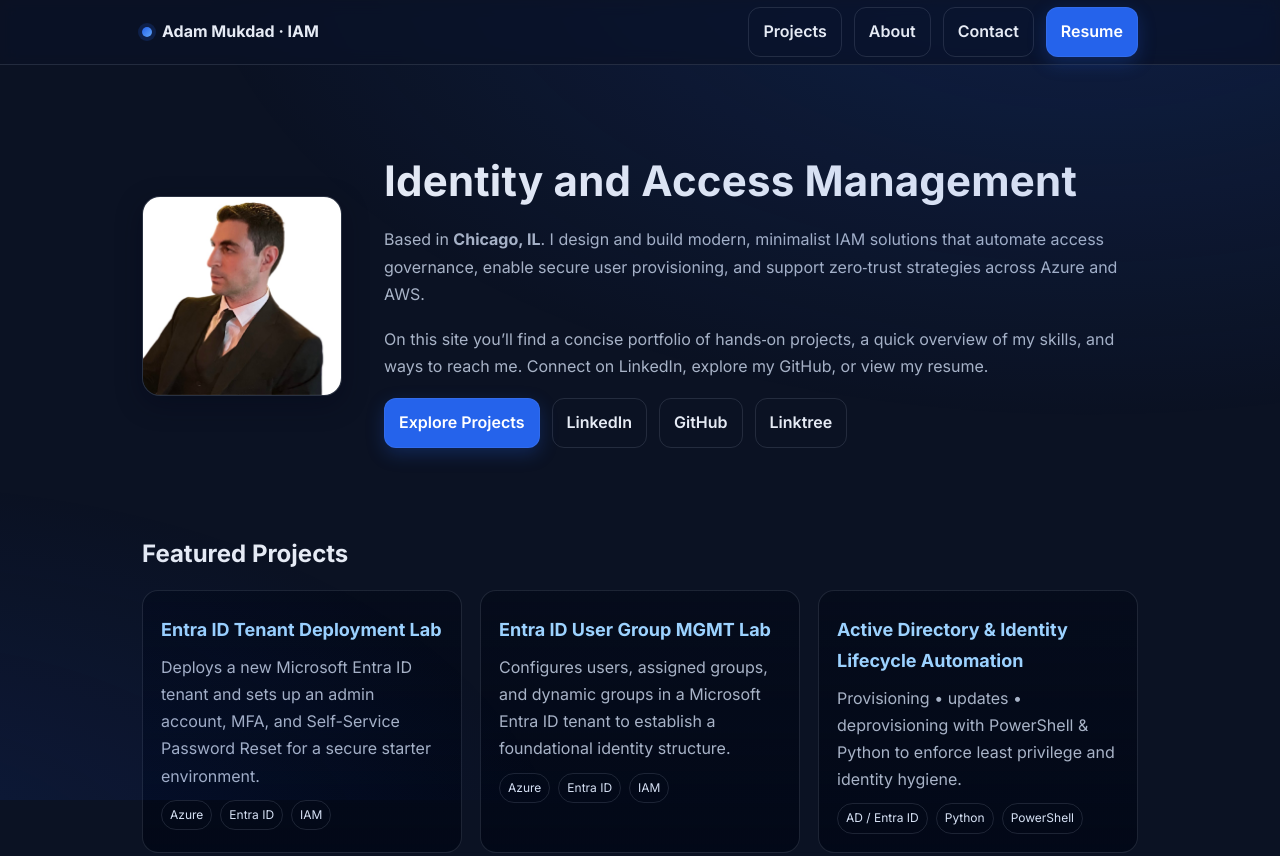
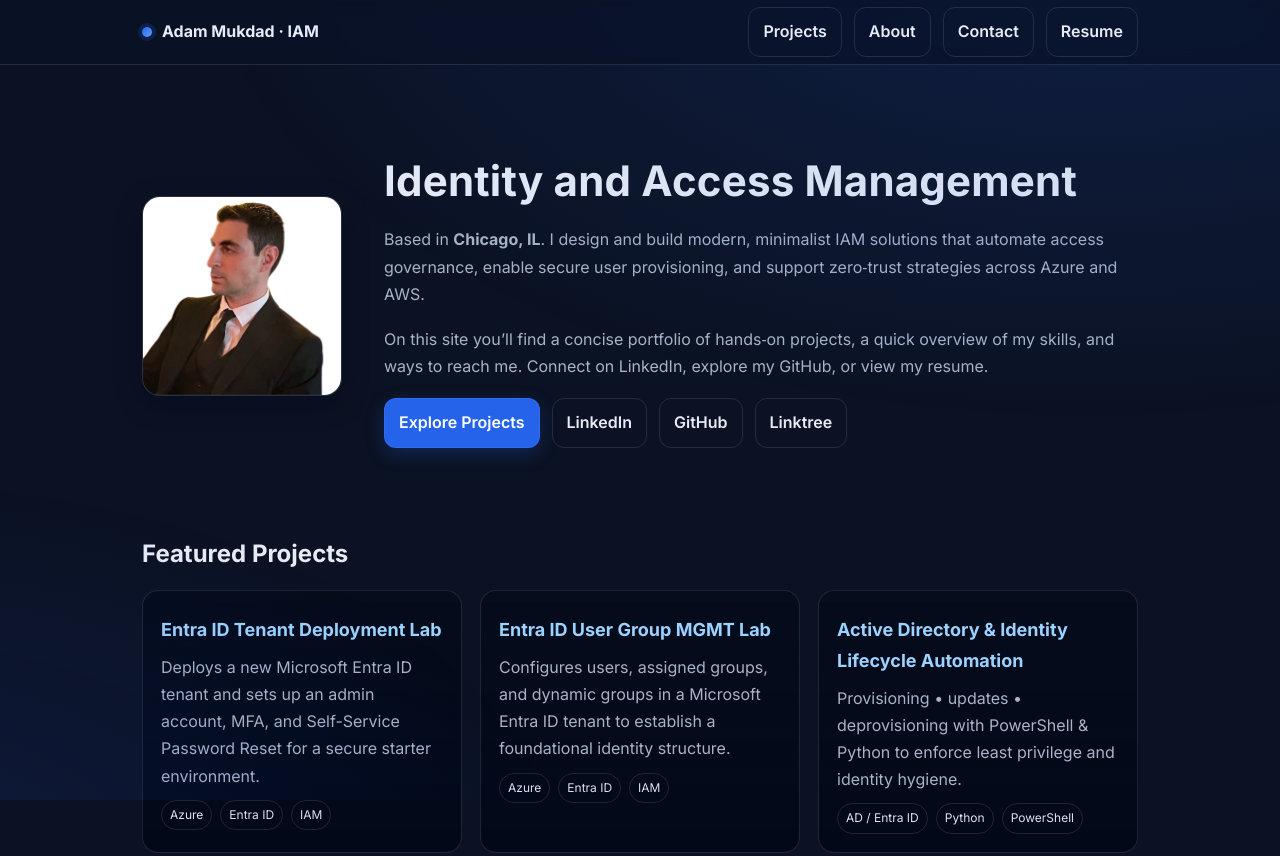
Before and after one commit to adammukdad/adammukdad.github.io, a plain HTML site: page index.html in a window 1280 px wide. Shown: the top 856 px of the page. Drawn offline with Linux system fonts and the light colour scheme.

Commit message:
Update index.html

```diff
--- a/index.html
+++ b/index.html
@@ -77,7 +77,7 @@
         <a class="ghost btn" href="#projects">Projects</a>
         <a class="ghost btn" href="#about">About</a>
         <a class="ghost btn" href="#contact">Contact</a>
-        <a class="btn" href="assets/Resume.pdf" View>Resume</a>
+        <a class="ghost btn" href="assets/Resume.pdf" target="_blank" rel="noopener noreferrer">Resume</a>
       </nav>
     </div>
   </header>
```
